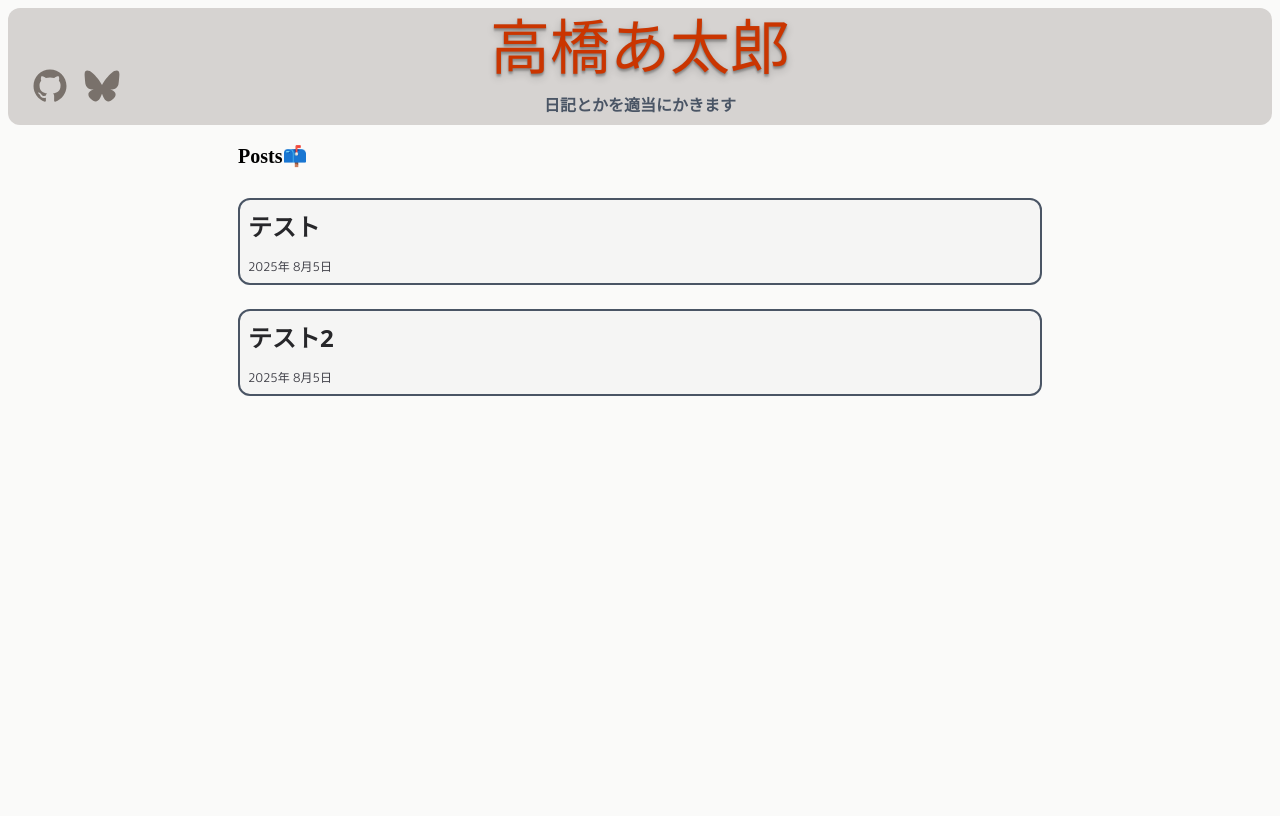
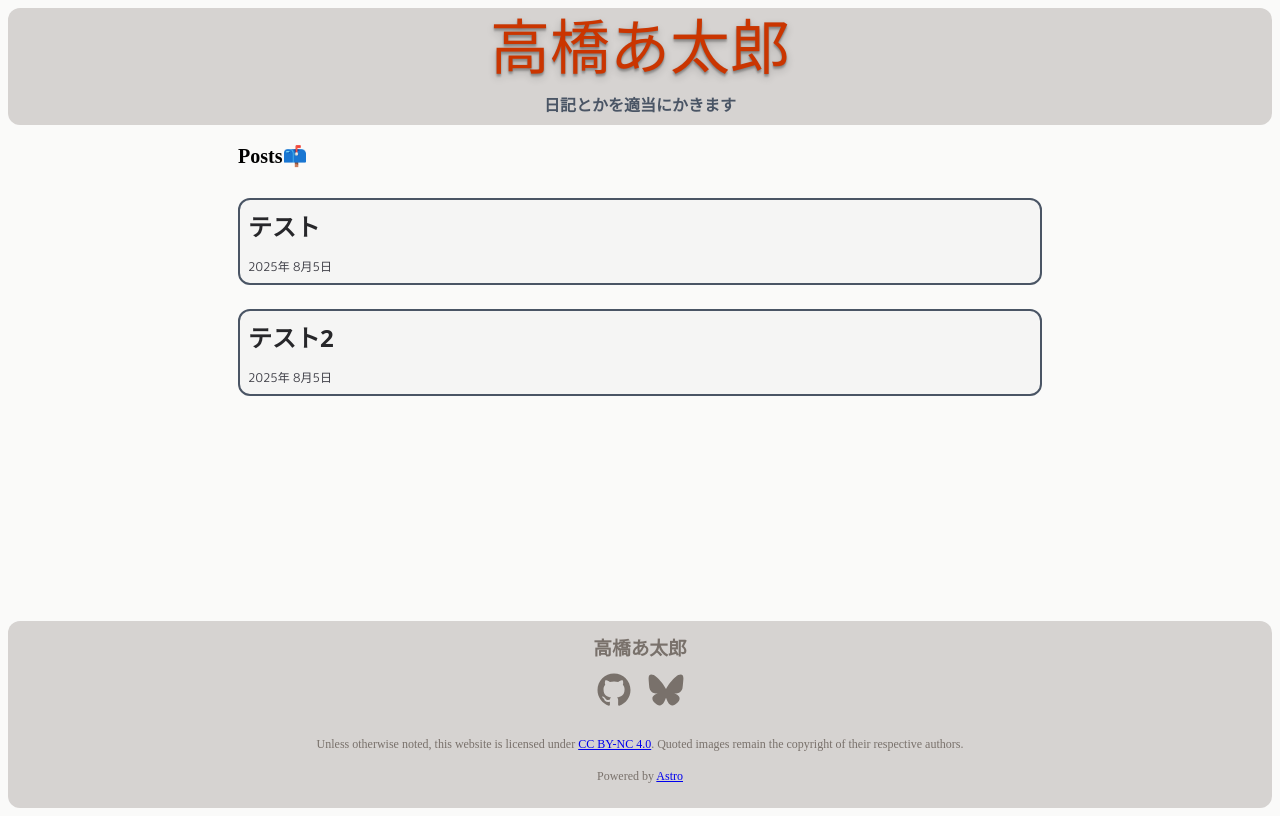
Before and after one commit to taka-kawah/my-blog, an Astro site: page / in a window 1280 px wide. Built offline with nearby package versions, Linux system fonts and the light colour scheme; Astro itself is replaced by a stand-in of ours; a web font is replaced by a local one.

Commit message:
フッターを追加

```diff
--- a/src/components/iconBox.astro
+++ b/src/components/iconBox.astro
@@ -3,7 +3,7 @@ import LinkIcon from "../components/linkIcon.astro";
 import { accounts } from "../util/data.ts";
 ---
 
-<div id="icon-box" class="pt-15 px-5 flex items-center gap-2">
+<div id="icon-box" class="px-5 flex items-center gap-2">
   {
     accounts.map((ac) => (
       <LinkIcon alt={ac.alt} href={ac.href} pic={ac.pic} className="px-1" />
--- a/src/components/linkIcon.astro
+++ b/src/components/linkIcon.astro
@@ -4,7 +4,8 @@ const { alt, href, pic, className } = Astro.props;
 
 <a href={href} target="_blank" rel="noopener noreferrer" class={className}>
   <span
-    class="inline-block w-9 h-9 bg-stone-500 [mask-size:contain] [mask-repeat:no-repeat] [mask-position:center]"
+    class="inline-block w-9 h-9 bg-stone-500 [mask-size:contain] [mask-repeat:no-repeat] [mask-position:center]
+      transition delay-50 duration-300 hover:bg-stone-700"
     style={{ WebkitMaskImage: `url(${pic})`, maskImage: `url(${pic})` }}
     aria-label={alt}
     role="img"></span>
--- /dev/null
+++ b/src/layouts/footer.astro
@@ -0,0 +1,37 @@
+---
+import IconBox from "../components/iconBox.astro";
+---
+
+<div
+  class="bg-stone-300 rounded-xl bottom-0 flex flex-col items-center text-center"
+>
+  <a href="/" class="no-decorate">
+    <h3 class="font-potta-one text-stone-500 p-3">高橋あ太郎</h3></a
+  >
+  <IconBox />
+  <div class="p-4">
+    <p class="p-2 text-stone-500 text-xs">
+      Unless otherwise noted, this website is licensed under
+      <a
+        href="https://creativecommons.org/licenses/by-nc/4.0/"
+        target="_blank"
+        rel="license noopener">CC BY-NC 4.0</a
+      >. Quoted images remain the copyright of their respective authors.
+    </p>
+    <p class="p-2 text-stone-500 text-xs">
+      Powered by <a
+        href="https://astro.build/"
+        target="_blank"
+        rel="license noopener">Astro</a
+      >
+    </p>
+  </div>
+</div>
+<style>
+  h3 {
+    margin: 0;
+  }
+  p {
+    margin: 0;
+  }
+</style>
--- a/src/layouts/header.astro
+++ b/src/layouts/header.astro
@@ -3,9 +3,7 @@ import IconBox from "../components/iconBox.astro";
 ---
 
 <div class="bg-stone-300 rounded-xl flex flex-row">
-  <div id="icons" class="basis-1/4">
-    <IconBox />
-  </div>
+  <div id="icons" class="basis-1/4"></div>
   <div id="title-box" class="basis-1/2 link-box">
     <a href="/" class="link-box-href">
       <h1
@@ -22,7 +20,6 @@ import IconBox from "../components/iconBox.astro";
   </div>
   <div id="hamburger" class="basis-1/4"></div>
 </div>
-
 <style>
   h1 {
     margin: 0;
--- a/src/layouts/layout.astro
+++ b/src/layouts/layout.astro
@@ -1,5 +1,6 @@
 ---
 import Header from "./header.astro";
+import Footer from "./footer.astro";
 ---
 
 <html lang="ja">
@@ -8,10 +9,11 @@ import Header from "./header.astro";
     <title>ataroh blog</title>
     <link rel="icon" href="../../public/favicon.svg" type="image/svg+xml" />
   </head>
-  <body class="bg-stone-50">
+  <body class="bg-stone-50 min-h-dvh grid grid-rows-[auto_1fr_auto]">
     <Header />
     <article>
       <slot />
     </article>
+    <Footer />
   </body>
 </html>
--- a/tailwind.config.mjs
+++ b/tailwind.config.mjs
@@ -35,6 +35,10 @@ const config = {
                     "text-decoration": "none",
                     "color": "inherit",
                     "background-color": "rgba(0, 0, 0, 0.1)"
+                },
+                ".no-decorate": {
+                    "text-decoration": "none",
+                    "color": "inherit"
                 }
             })
         })
```
